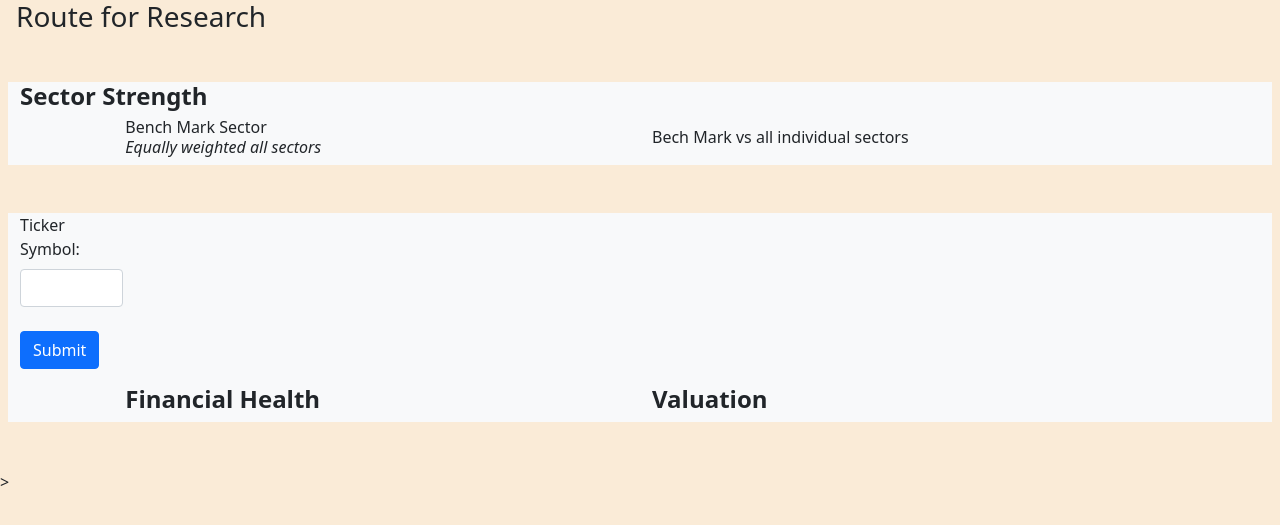
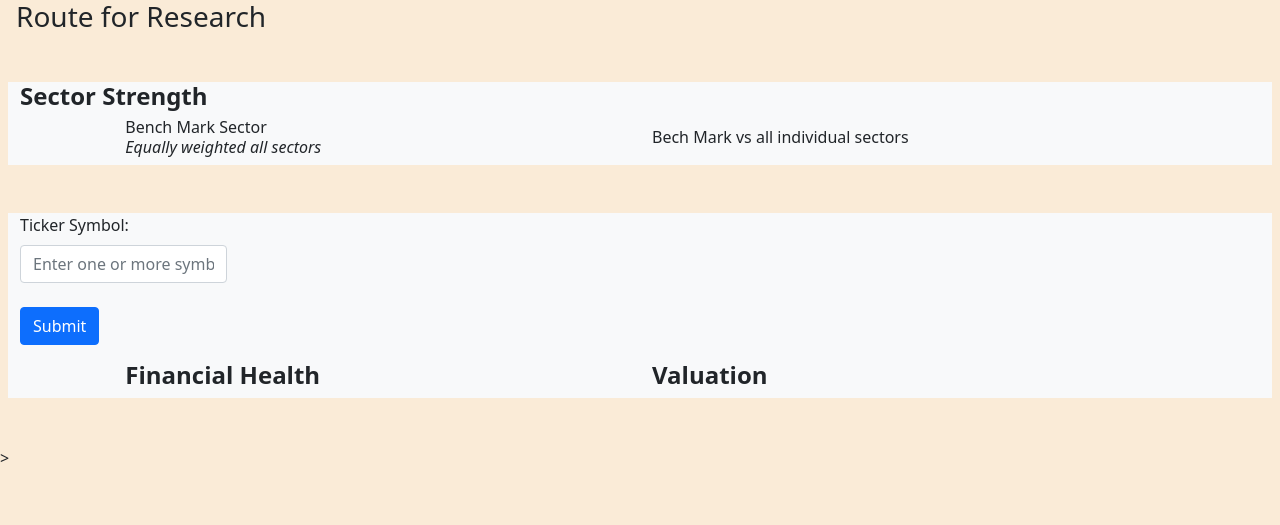
Before and after one commit to yourmakerz/Quant-Alchemy, a FastAPI app: template templates/research.html in a window 1280 px wide. Shown: the top 525 px of the page. Run offline with FastAPI, Linux system fonts and the light colour scheme; the template is opened without the code that fills it, so the values that code supplies are empty; some libraries are stand-ins or nearby versions.

Commit message:
Bar chart --> Grouped Bar chart

```diff
--- a/app.py
+++ b/app.py
@@ -5,7 +5,7 @@ from fastapi.staticfiles import StaticFiles
 from scripts import relative_strength, quantitative_analysis
 import plotly.graph_objects as go
 import plotly.express as px
-from typing import Optional
+from typing import Union ,List, Optional
 
 
 
@@ -33,16 +33,29 @@ async def research(request:Request, symbol: Optional[str] = None):
         financial_health_html = ""
         valuation_html = ""
     else:
-        financial_health, valuation = quantitative_analysis.get_company_data(symbol=symbol)
+        if isinstance(symbol, str):
+            symbols = [symbol]
+        elif isinstance(symbol, list):
+            symbols = symbol
+        else:
+            raise ValueError("Symbol must be a string or a list of strings")
+        financial_health_html = ""
+        valuation_html = ""
+        symbols = [i for x in symbols for i in x.replace(" ","").split(",")]
+        print("------------------------------------------")
+        print(symbols)
 
-        # Generate bar graphs for financial health and valuation using Plotly
+
+        financial_health, valuation = quantitative_analysis.get_company_data(symbol=symbols)
+
+    # Generate bar graphs for financial health and valuation using Plotly
         financial_health_fig = px.bar(financial_health, x=financial_health.index, y=financial_health.columns,
-                                    labels={'x': 'Metrics', 'y': 'Values'}, title='Financial Health',log_y=True)
-        # valuation_fig = px.bar(valuation, x=valuation.columns[:-1], y=valuation.index,
-        #                         labels={'x': 'Metrics', 'y': 'Values'}, title='Valuation')
+                                labels={'x': 'Metrics', 'y': 'Values'}, title='Financial Health',log_y=True, barmode="group")
+    # valuation_fig = px.bar(valuation, x=valuation.columns[:-1], y=valuation.index,
+    #                         labels={'x': 'Metrics', 'y': 'Values'}, title='Valuation')
         valuation_fig = px.bar(valuation, x=valuation.index, y=valuation.columns,
-                        labels={'x': 'Metrics', 'y': 'Values'}, title='Valuation', log_y=True)
-        # Convert the Plotly bar graphs to HTML code
+                    labels={'x': 'Metrics', 'y': 'Values'}, title='Valuation', log_y=True,  barmode="group")
+    # Convert the Plotly bar graphs to HTML code
         financial_health_html = financial_health_fig.to_html(full_html=False)
         valuation_html = valuation_fig.to_html(full_html=False)
 
--- a/templates/index.html
+++ b/templates/index.html
@@ -59,7 +59,7 @@
                 <div class="card border-0 bg-light shadow">
                     <img class="card-img" src="static/images/quant-research.png">
                   <div class="card-body text-center py-4">
-                    <h5 class="card-title">Qunatitiave Investment Research</h5>
+                    <h5 class="card-title">Quantitative Investments Research</h5>
                     <!-- <p class="card-text">This is another sample card.</p> -->
                     <ul>
                         <li>Market Data Analysis</li>
--- a/templates/research.html
+++ b/templates/research.html
@@ -26,15 +26,37 @@
 
 
     <div class="row bg-light my-5 mx-2 align-items-center justify-content-center">
-        <form action="/research" method="get">
-            <div class="col-1">
+        <form id="symbolForm" action="/research" method="get">
+            <div class="col-2">
                 <label for="symbol" class="form-label">Ticker Symbol:</label><br>
-                <input type="text" class="form-control" id="symbol" name="symbol"><br>
+                <input type="text" class="form-control" id="symbol" name="symbol" placeholder="Enter one or more symbols separated by commas"><br>
                 <div>
                     <button type="submit" class="btn btn-primary">Submit</button>
                 </div>
             </div>
         </form>
+
+
+        <script>
+            document.getElementById("symbolForm").addEventListener("submit", function(event) {
+                event.preventDefault(); // Prevent the default form submission
+
+                // Get the input value
+                var symbolInput = document.getElementById("symbol").value;
+
+                // Log the input to the console
+                console.log("User input:", symbolInput);
+
+                // Submit the form
+                this.submit();
+            });
+        </script>
+
+
+
+
+
+
         <div class="col-md-5" id="financial_health_chart">
             <h4><b>Financial Health</b></h4>
             <div id="financial_health_graph">
```
Also changed, not shown: scripts/quantitative_analysis.py (+55 -42 lines), 1 other file.
